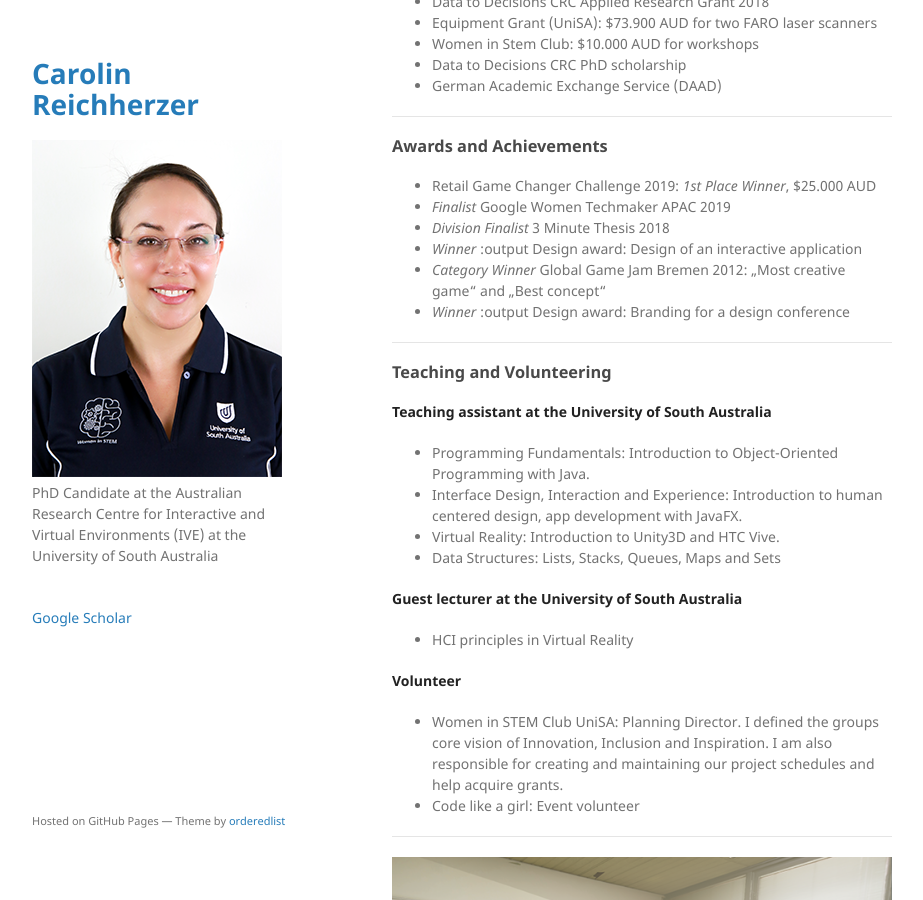
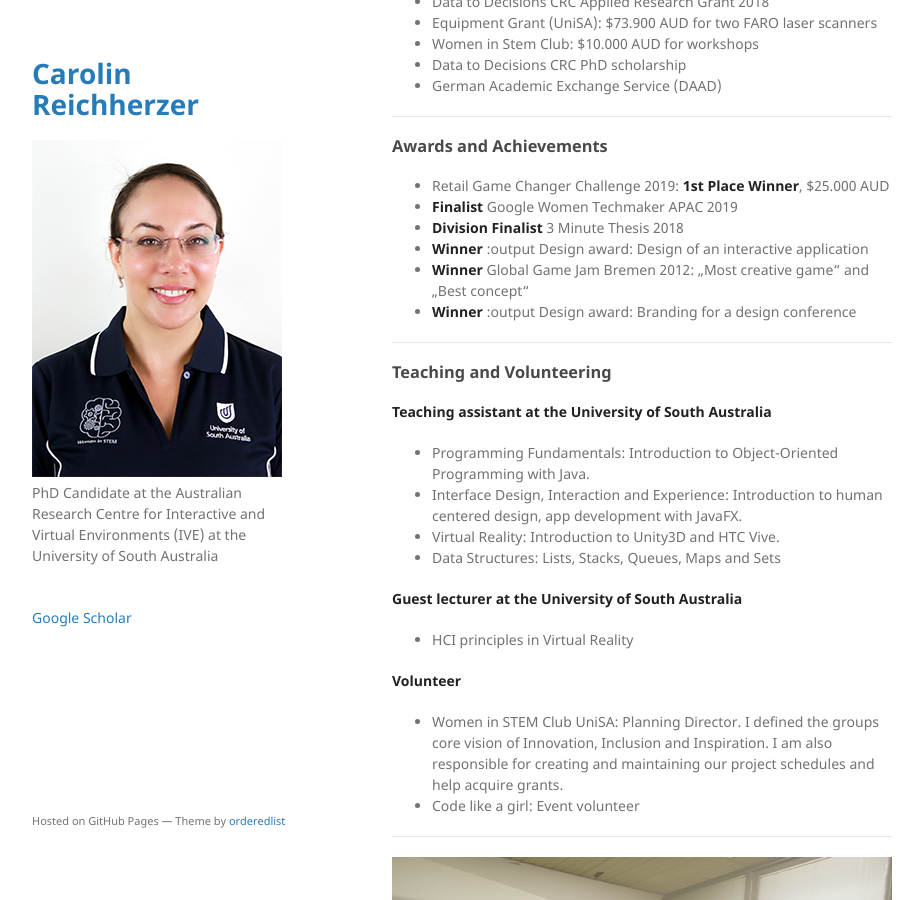
Before and after one commit to kiwicarolin/kiwicarolin.github.io, a Jekyll site: the page built from index.md, in a window 1280 px wide and 900 px high, scrolled down 2139 px. Shown: the whole window, without its empty margins (178-1101 px from the left). Built offline with Jekyll 4.4.1, drawn with Linux system fonts in a browser that asks for light colours; our own code applies the rules of GitHub Pages for plain Markdown files.

Commit message:
changed italics to bold

```diff
--- a/index.md
+++ b/index.md
@@ -66,12 +66,12 @@ Mark Billinghurst, Alaeddin Nassani, and **Carolin Reichherzer**. 2014. Social p
 ***
 
 ### Awards and Achievements
-* Retail Game Changer Challenge 2019: *1st Place Winner*, $25.000 AUD
-* *Finalist* Google Women Techmaker APAC 2019
-* *Division Finalist* 3 Minute Thesis 2018
-* *Winner* :output Design award: Design of an interactive application
-* *Category Winner* Global Game Jam Bremen 2012: „Most creative game“ and „Best concept“
-* *Winner* :output Design award: Branding for a design conference
+* Retail Game Changer Challenge 2019: **1st Place Winner**, $25.000 AUD
+* **Finalist** Google Women Techmaker APAC 2019
+* **Division Finalist** 3 Minute Thesis 2018
+* **Winner** :output Design award: Design of an interactive application
+* **Winner** Global Game Jam Bremen 2012: „Most creative game“ and „Best concept“
+* **Winner** :output Design award: Branding for a design conference
 
 ***
 
```
